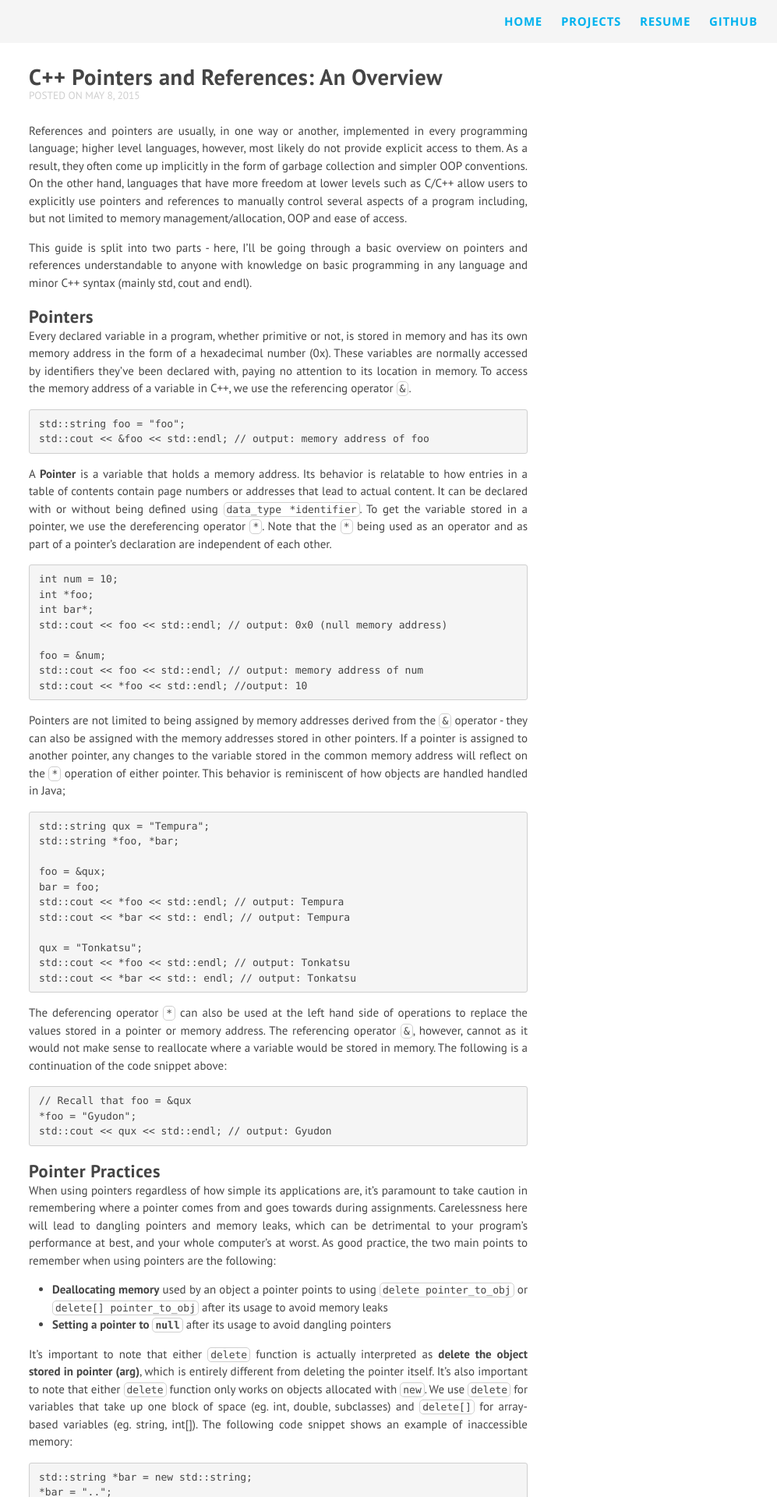
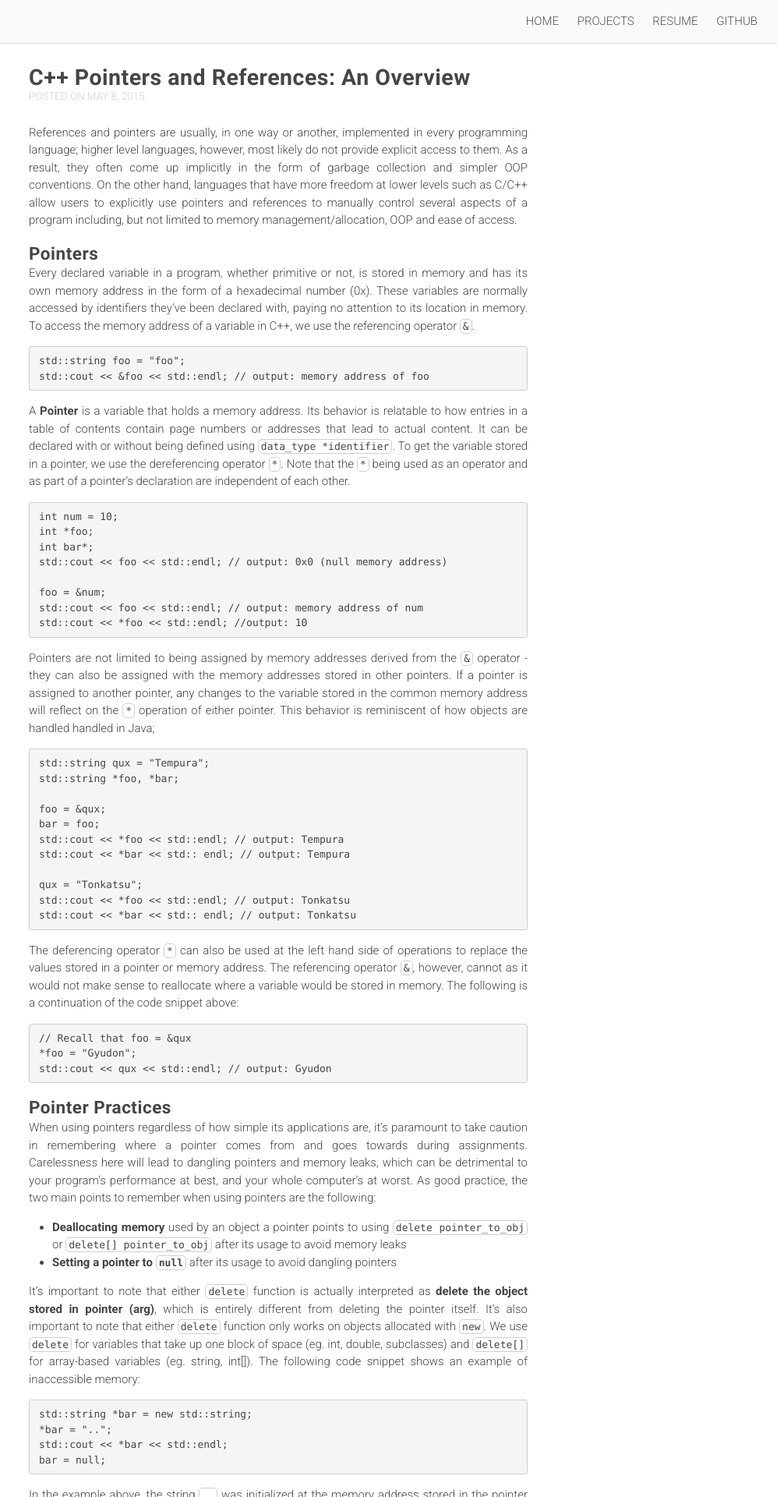
Before and after one commit to diezcami/diezcami.github.io, a Jekyll site: the page built from _posts/2015-05-08-c-plus-plus-pointers-and-references-an-overview.markdown, in a window 1280 px wide. Shown: the top 1920 px of the page at 78% size, without its empty margins (283-1280 px from the left). Built offline with Jekyll 4.4.1, drawn with Linux system fonts in a browser that asks for light colours; nearby versions of some CDN libraries; Markdown is read by kramdown in place of the engine named in the settings.

Commit message:
Edited layout

```diff
--- a/_includes/footer.html
+++ b/_includes/footer.html
@@ -1,7 +1,7 @@
 <div class="footer" align="center">
 
-  <img src="{{ site.baseurl }}/resources/images/profile.png">
-  Copyright &copy; <a href=http://diezcami.github.io target="_blank">Camille Diez</a> 2016<BR />
+  <img src="{{ site.baseurl }}/resources/images/profile.jpg">
+  Copyright &copy; <a href=http://github.com/diezcami target="_blank">Camille Diez</a> 2017<BR />
   Powered by <a href=http://jekyllrb.com target="_blank">Jekyll</a>
 
 </div>
--- a/_includes/head.html
+++ b/_includes/head.html
@@ -17,6 +17,5 @@
   <link rel="alternate" type="application/rss+xml" title="{{ site.title }}" href="{{ "/feed.xml" | prepend: site.baseurl | prepend: site.url }}" />
 
   <link rel="stylesheet" href="http://maxcdn.bootstrapcdn.com/font-awesome/4.3.0/css/font-awesome.min.css">
-  <link href='http://fonts.googleapis.com/css?family=PT+Sans:400,700' rel='stylesheet' type='text/css'>
-  <link href='http://fonts.googleapis.com/css?family=Open+Sans:300,700' rel='stylesheet' type='text/css'>
+<link href="https://fonts.googleapis.com/css?family=Roboto:300,700" rel="stylesheet">
 </head>
--- a/_posts/2015-05-08-c-plus-plus-pointers-and-references-an-overview.markdown
+++ b/_posts/2015-05-08-c-plus-plus-pointers-and-references-an-overview.markdown
@@ -4,8 +4,6 @@ title: "C++ Pointers and References: An Overview"
 date: 2015-05-08 11:33:15 +0800
 ---
 References and pointers are usually, in one way or another, implemented in every programming language; higher level languages, however, most likely do not provide explicit access to them. As a result, they often come up implicitly in the form of garbage collection and simpler OOP conventions. On the other hand, languages that have more freedom at lower levels such as C/C++ allow users to explicitly use pointers and references to manually control several aspects of a program including, but not limited to memory management/allocation, OOP and ease of access.
-
-This guide is split into two parts - here, I'll be going through a basic overview on pointers and references understandable to anyone with knowledge on basic programming in any language and minor C++ syntax (mainly std, cout and endl).
 
 ## Pointers
 Every declared variable in a program, whether primitive or not, is stored in memory and has its own memory address in the form of a hexadecimal number (0x). These variables are normally accessed by identifiers they've been declared with, paying no attention to its location in memory. To access the memory address of a variable in C++, we use the referencing operator `&`.
--- /dev/null
+++ b/_posts/2017-01-03-five-things-i-learned-in-2016.markdown
@@ -0,0 +1,6 @@
+---
+layout: post
+title: "Five Things I Learned in 2016"
+date: 2017-01-03 19:19:32 +0800
+published: false
+---
--- a/_sass/_base.scss
+++ b/_sass/_base.scss
@@ -66,7 +66,7 @@
  * ============================================== */
     h1, h2, h3, h4, h5, h6 {
         font-family: $header-font-family;
-        font-weight: bold;
+        font-weight: 700;
         margin-bottom: -3px;
         letter-spacing: 0.5px;
     }
--- a/_sass/_layout.scss
+++ b/_sass/_layout.scss
@@ -2,12 +2,13 @@
  * ============================================== */
     .site-header {
         height: 55px;
-        background-color: #F5F5F5;
+        background-color: $header-color;
         position: relative;
         width: 100%;
+        border-bottom: 1px solid #DDD;
     }
 
-    .site-header a {color: $brand-color};
+    .site-header a {color: #535353};
 
     .site-nav {
         padding-top: 16px;
@@ -56,14 +57,14 @@
         }
 
         .page-link {
-            font-family: 'Open Sans';
-            font-weight: 700 !important;
+            font-family: $base-font-family;
+            font-weight: 100 !important;
             line-height: $base-line-height;
-            letter-spacing: 0.05em;
+            /*letter-spacing: 0.05em;*/
 
 
             &:not(:first-child) {
-                    margin-left: 20px;
+                margin-left: 20px;
             }
 
             &:hover {
@@ -78,7 +79,7 @@
         padding-bottom: 3em;
         margin: auto;
         font-size: 12px;
-        font-family: Open Sans;
+        font-family: $base-font-family;
         color: #959595;
     }
 
@@ -117,23 +118,21 @@
 
         > li {
             display: block;
-            padding: 0.1em 1.5em;
+            padding: 0.06em 1.5em;
         }
 
     }
 
     .post-link {
-        font-family: 'Open Sans';
-        font-weight: 300;
-        font-size: 1.5em;
-        letter-spacing: -1px;
+        font-family: $base-font-family;
+        font-weight: 100;
+        font-size: 1.4em;
         color: #454545;
-        display: block;
         text-align: left;
         width: 100%;
 
         @include media-query($on-palm) {
-            font-size: 1.33em;
+            font-size: 1.2em;
         }
 
         &:hover {
--- a/css/main.scss
+++ b/css/main.scss
@@ -2,8 +2,8 @@
 ---
 @charset "utf-8";
 
-$header-font-family: 'PT Sans', 'Helvetica', 'Arial', sans-serif;
-$base-font-family: 'PT Sans', 'Helvetica', 'Arial', sans-serif;
+$header-font-family: 'Roboto', 'Helvetica', 'Arial', sans-serif;
+$base-font-family: 'Roboto', 'Helvetica', 'Arial', sans-serif;
 $base-font-color:  #454545;
 $base-font-size:   15px;
 
@@ -14,6 +14,7 @@ $large-font-size:  $base-font-size * 1.40;
 $spacing-unit:     30px;
 
 $background-color: #FFF;
+$header-color:     #FAFAFA;
 $brand-color:      #00B2EE;
 
 $grey-color:       #828282;
```
Also changed, not shown: _posts/2015-08-16-on-getting-burnt-out.markdown (deleted, +0 -15 lines), resources/images/profile.jpg (added), resources/images/profile.png (deleted), 1 other file.
